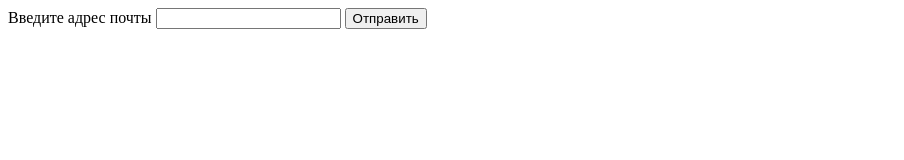
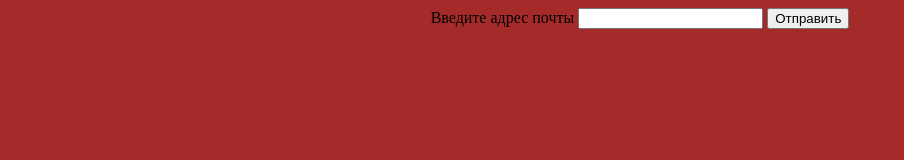
Before and after one commit to Anastasiya1981/First, a plain HTML site: page index.html in a window 1280 px wide. Shown: the whole page, without its empty margins (0-904 px from the left). Drawn offline with Linux system fonts and the light colour scheme.

Commit message:
create css file
create css file

```diff
--- a/index.html
+++ b/index.html
@@ -3,6 +3,7 @@
 <head>
 	<meta charset="UTF-8">
 	<title>Document</title>
+	<link rel="stylesheet" href="style.css">
 </head>
 <body>
 	<form action="">
--- /dev/null
+++ b/style.css
@@ -0,0 +1,5 @@
+body {
+	background-color: brown;
+	display: flex;
+	justify-content: center;
+}
```
